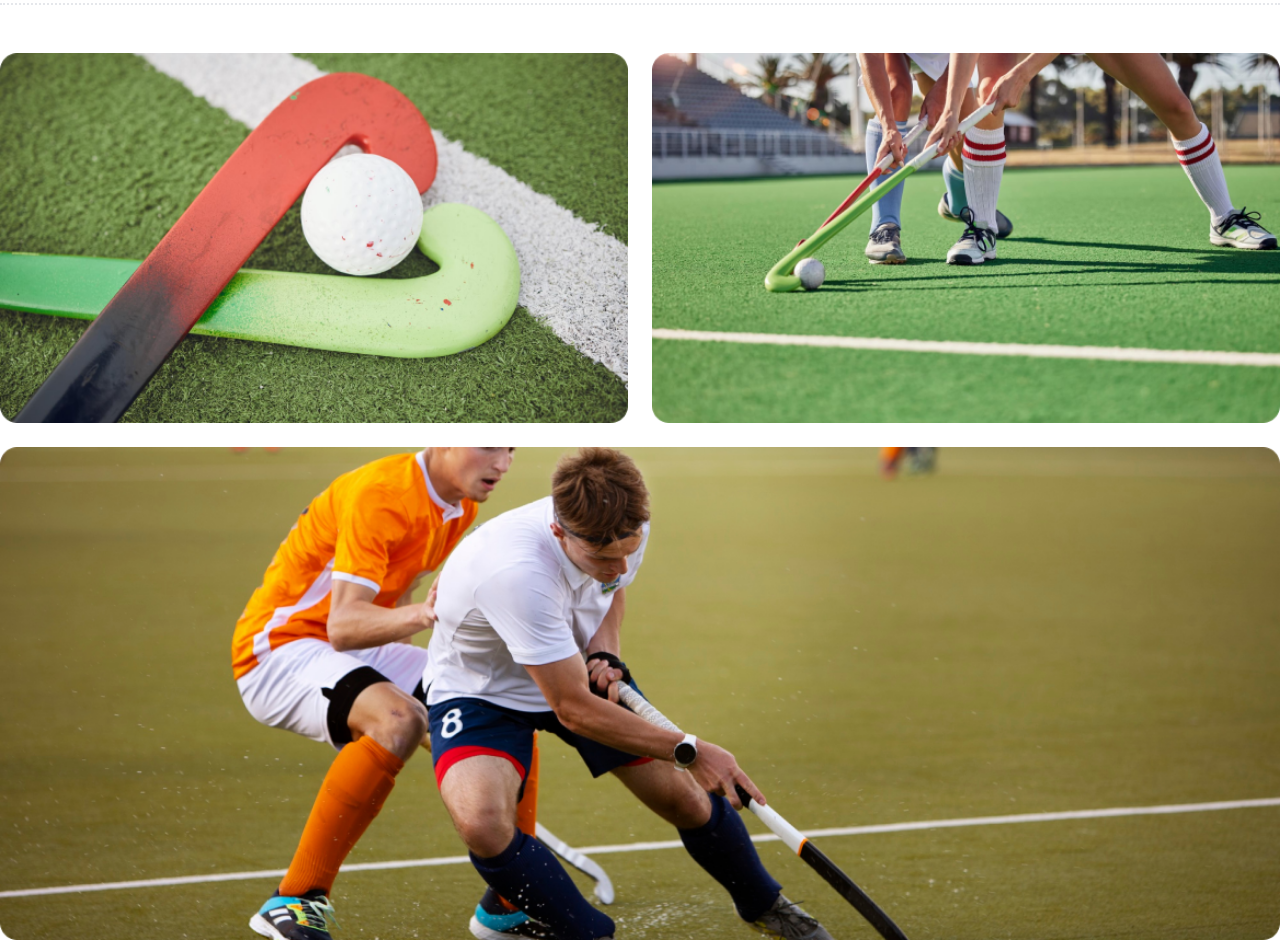
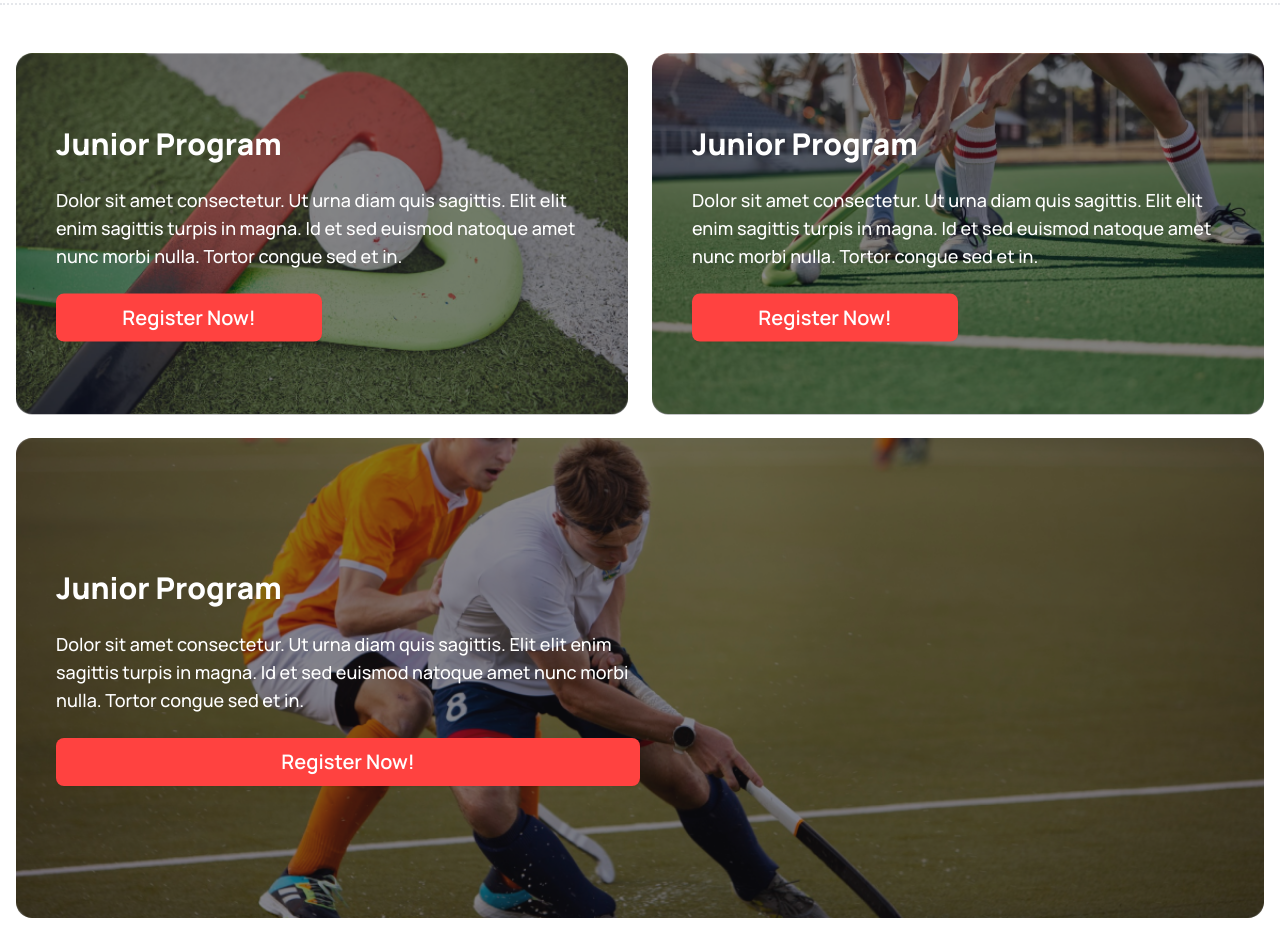
Before and after one commit to rahad2004/Assignment-3, a plain HTML site: page index.html in a window 1280 px wide. Shown: the part 1540-2480 px from the top of the page. After the commit the page ends 2458 px from the top, so only its background shows below. Drawn offline with nearby package versions, Linux system fonts and the light colour scheme.

Commit message:
program banner complete

```diff
--- a/index.html
+++ b/index.html
@@ -31,7 +31,7 @@
   </head>
   <body class="manrope">
     <header>
-      <nav class="container mx-auto my-[65px]">
+      <nav class="container mx-auto my-[65px] px-2 lg:px-4">
         <div class="navbar bg-base-100">
           <div class="navbar-start">
             <div class="dropdown">
@@ -88,7 +88,7 @@
           </div>
         </div>
       </nav>
-      <section class="container mx-auto relative my-[100px]">
+      <section class="container mx-auto relative my-[100px] px-2 lg:px-4">
         <div class="carousel w-full">
           <div
             id="slide1"
@@ -162,7 +162,7 @@
     <main>
       <!-- profesional hockeys club -->
       <section
-        class="container mx-auto text-center space-y-5 border-y-2 border-dotted py-10 my-[48px]"
+        class="container mx-auto text-center space-y-5 border-y-2 border-dotted py-10 my-[48px] px-2 lg:px-4"
       >
         <h2 class="text-black text-4xl font-extrabold">
           Professional Hockeys Club
@@ -174,7 +174,7 @@
       </section>
       <!-- report -->
       <section
-        class="container mx-auto grid grid-cols-1 md:grid-cols-2 lg:grid-cols-4 justify-around items-center gap-8 mb-[100px]"
+        class="container mx-auto grid grid-cols-1 md:grid-cols-2 lg:grid-cols-4 justify-around items-center gap-8 mb-[100px] px-2 lg:px-4"
       >
         <div
           class="flex flex-col justify-center items-center text-center space-y-4"
@@ -239,29 +239,74 @@
       </section>
       <!-- Program section -->
       <section
-      class="container mx-auto text-center space-y-5 border-y-2 border-dotted py-10 my-[48px]"
+        class="container mx-auto text-center space-y-5 border-y-2 border-dotted py-10 my-[48px] px-2 lg:px-4"
       >
-      <h2 class="text-black text-4xl font-extrabold">
-        Program Sections
-      </h2>
+        <h2 class="text-black text-4xl font-extrabold">Program Sections</h2>
         <p class="text-[#13131899] font-medium">
           Dit amet consectetur. Condimentum dignissim adipiscing aliquam turpis
           placerat dolor. Purus urna in sit nullam proin.
         </p>
       </section>
       <!-- program banner -->
-      <section class="container grid grid-cols-1 lg:grid-cols-2 gap-6 mx-auto">
+      <section class="container grid grid-cols-1 lg:grid-cols-2 gap-6 mx-auto px-2 lg:px-4">
         <div class="lg:col-span-1">
-          <img class="w-full" src="Images/2.png" alt="" />
-          <div></div>
+          <div class="relative">
+            <img class="w-full h-[244px] lg:h-full" src="Images/2.png" alt="" />
+            <div
+              class="absolute top-1/2 left-1/2 w-full h-full bg-[#13131880] text-white transform translate-x-[-50%] translate-y-[-50%] rounded-[16px] px-[40px] flex flex-col justify-center items-start space-y-2  lg:space-y-6"
+            >
+              <h2 class="text-xl lg:text-3xl font-extrabold">Junior Program</h2>
+              <p class="text-sm lg:text-lg font-medium">
+                Dolor sit amet consectetur. Ut urna diam quis sagittis. Elit
+                elit enim sagittis turpis in magna. Id et sed euismod natoque
+                amet nunc morbi nulla. Tortor congue sed et in.
+              </p>
+              <button
+                class="btn w-[50%] lg:btn-wide bg-[#FF4240] border-hidden text-white text-lg lg:text-xl"
+              >
+                Register Now!
+              </button>
             </div>
-        <div class="lg:col-span-1">
-          <img class="w-full" src="Images/3.png" alt="" />
           </div>
-        <div class="lg:col-span-2">
-          <img class="w-full" src="Images/4.png" alt="" />
+        </div>
+        <div class="lg:col-span-1 relative">
+          <img class="w-full h-[244px] lg:h-full" src="Images/3.png" alt="" />
+          <div
+            class="absolute top-1/2 left-1/2 w-full h-full bg-[#13131880] text-white transform translate-x-[-50%] translate-y-[-50%] rounded-[16px] px-[40px] flex flex-col justify-center items-start space-y-2 lg:space-y-6"
+          >
+            <h2 class="text-xl lg:text-3xl font-extrabold">Junior Program</h2>
+            <p class="text-sm lg:text-lg font-medium">
+              Dolor sit amet consectetur. Ut urna diam quis sagittis. Elit elit
+              enim sagittis turpis in magna. Id et sed euismod natoque amet nunc
+              morbi nulla. Tortor congue sed et in.
+            </p>
+            <button
+              class="btn w-[50%] lg:btn-wide bg-[#FF4240] border-hidden text-white text-lg lg:text-xl"
+            >
+              Register Now!
+            </button>
+          </div>
+        </div>
+        <div class="lg:col-span-2 relative">
+          <img class="w-full h-[244px] lg:h-full" src="Images/4.png" alt="" />
+          <div
+            class="absolute top-1/2 left-1/2 w-full h-full bg-[#13131880] text-white transform translate-x-[-50%] translate-y-[-50%] rounded-[16px] px-[40px] flex flex-col justify-center items-start space-y-2 lg:space-y-6"
+          >
+            <h2 class=" text-xl lg:text-3xl font-extrabold">Junior Program</h2>
+            <p class="text-sm lg:text-lg font-medium lg:mr-[50%]">
+              Dolor sit amet consectetur. Ut urna diam quis sagittis. Elit elit
+              enim sagittis turpis in magna. Id et sed euismod natoque amet nunc
+              morbi nulla. Tortor congue sed et in.
+            </p>
+            <button
+              class="btn w-[50%] lg:btn-wide bg-[#FF4240] border-hidden text-white text-lg lg:text-xl"
+            >
+              Register Now!
+            </button>
+          </div>
         </div>
       </section>
+      <!-- program banner end -->
     </main>
   </body>
 </html>
```
Lines whose indentation alone changed are shown as unchanged.
